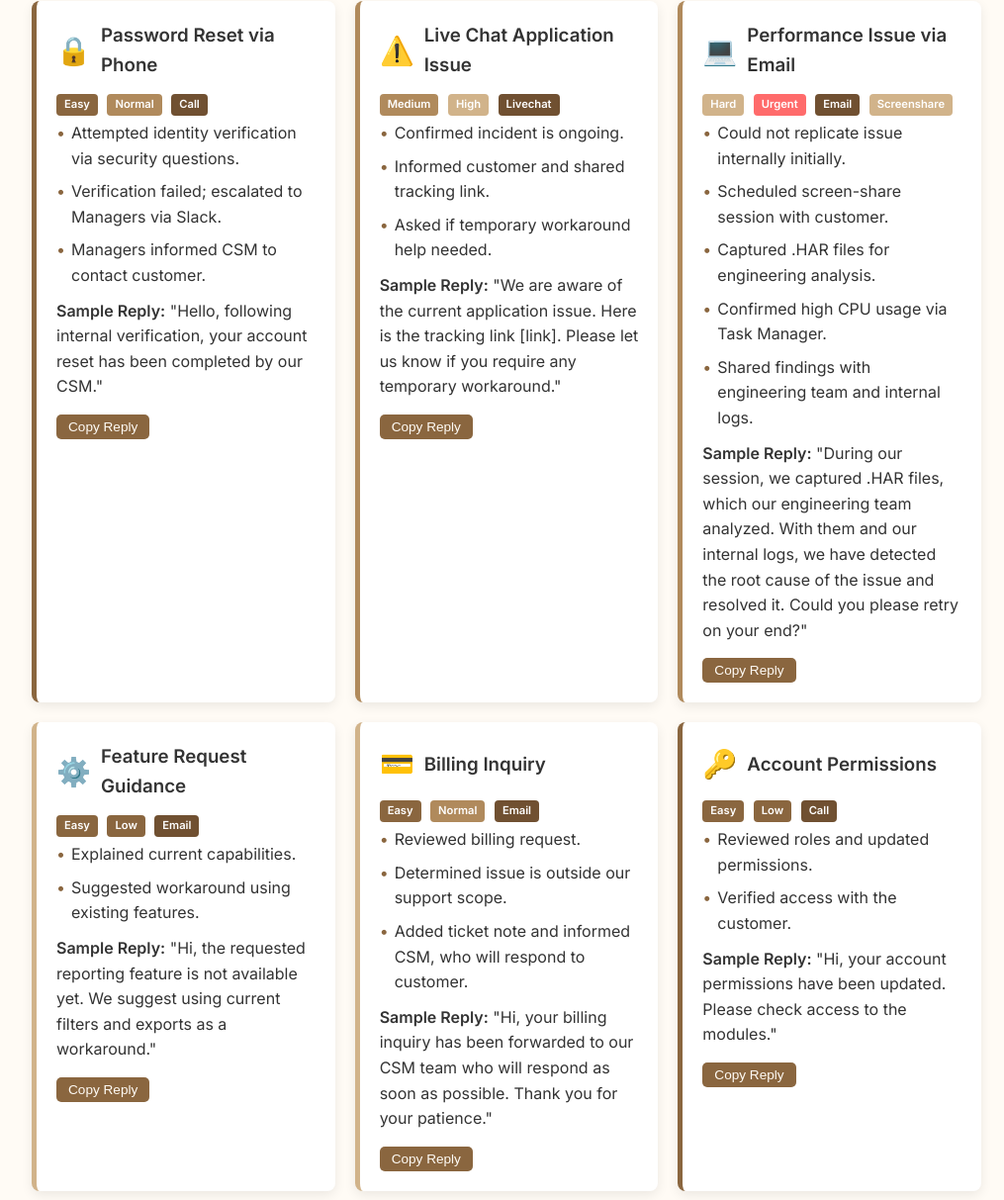
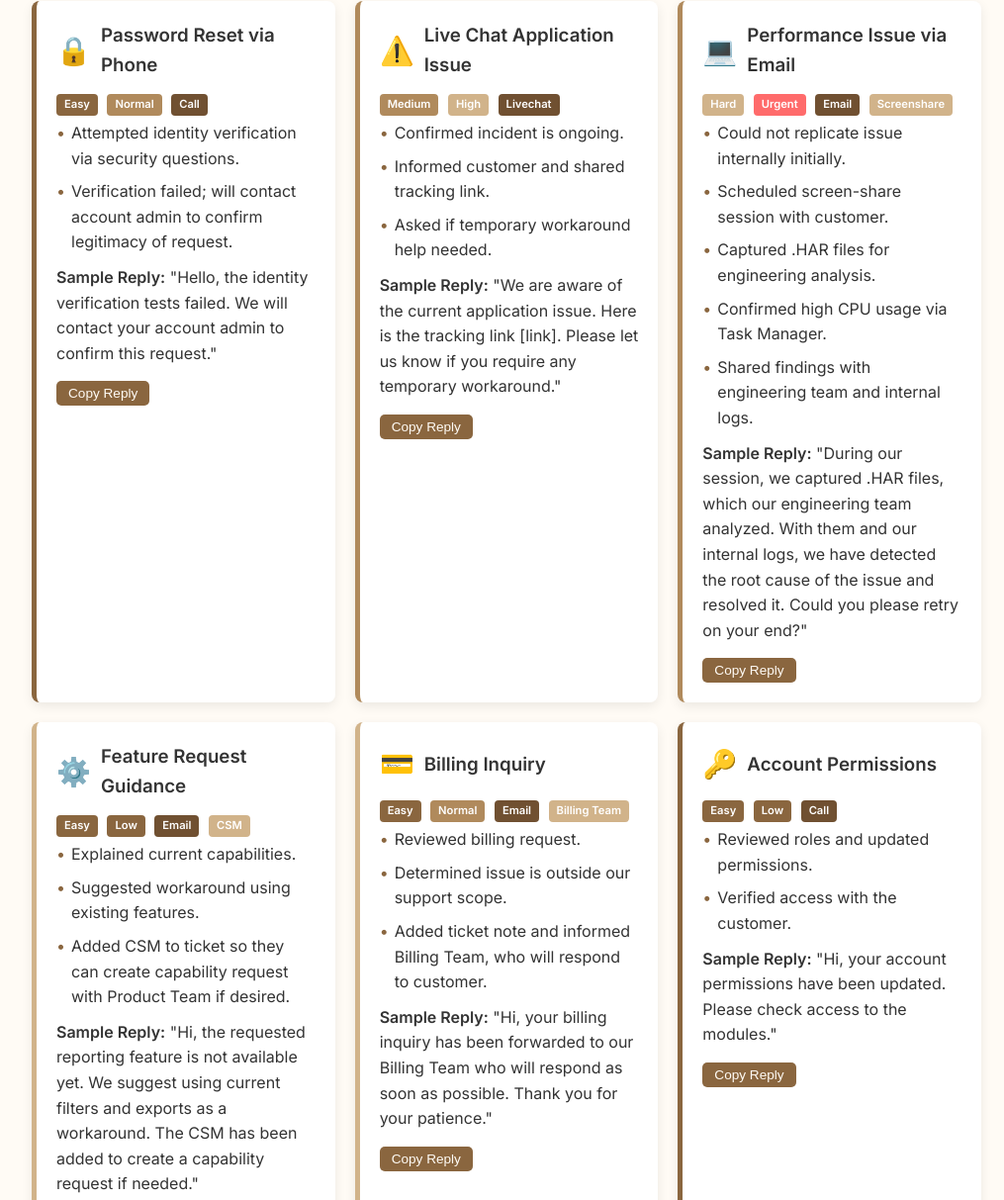
Before and after one commit to isaanasantos/portfolio, a plain HTML site: page index.html in a window 1280 px wide. Shown: the part 257-1470 px from the top of the page at 99% size, without its empty margins (128-1143 px from the left). Drawn offline with Linux system fonts and the light colour scheme.

Commit message:
Update index.html
Added more detailed replies.

```diff
--- a/index.html
+++ b/index.html
@@ -152,10 +152,9 @@
       <span class="badge type">Call</span>
       <ul>
         <li>Attempted identity verification via security questions.</li>
-        <li>Verification failed; escalated to Managers via Slack.</li>
-        <li>Managers informed CSM to contact customer.</li>
+        <li>Verification failed; will contact account admin to confirm legitimacy of request.</li>
       </ul>
-      <p><strong>Sample Reply:</strong> "Hello, following internal verification, your account reset has been completed by our CSM."</p>
+      <p><strong>Sample Reply:</strong> "Hello, the identity verification tests failed. We will contact your account admin to confirm this request."</p>
       <button class="copy-btn" onclick="copyText(this)">Copy Reply</button>
     </div>
 
@@ -198,11 +197,13 @@
       <span class="badge easy">Easy</span>
       <span class="badge low">Low</span>
       <span class="badge type">Email</span>
+      <span class="badge involvement">CSM</span>
       <ul>
         <li>Explained current capabilities.</li>
         <li>Suggested workaround using existing features.</li>
+        <li>Added CSM to ticket so they can create capability request with Product Team if desired.</li>
       </ul>
-      <p><strong>Sample Reply:</strong> "Hi, the requested reporting feature is not available yet. We suggest using current filters and exports as a workaround."</p>
+      <p><strong>Sample Reply:</strong> "Hi, the requested reporting feature is not available yet. We suggest using current filters and exports as a workaround. The CSM has been added to create a capability request if needed."</p>
       <button class="copy-btn" onclick="copyText(this)">Copy Reply</button>
     </div>
 
@@ -212,12 +213,13 @@
       <span class="badge easy">Easy</span>
       <span class="badge normal">Normal</span>
       <span class="badge type">Email</span>
+      <span class="badge involvement">Billing Team</span>
       <ul>
         <li>Reviewed billing request.</li>
         <li>Determined issue is outside our support scope.</li>
-        <li>Added ticket note and informed CSM, who will respond to customer.</li>
+        <li>Added ticket note and informed Billing Team, who will respond to customer.</li>
       </ul>
-      <p><strong>Sample Reply:</strong> "Hi, your billing inquiry has been forwarded to our CSM team who will respond as soon as possible. Thank you for your patience."</p>
+      <p><strong>Sample Reply:</strong> "Hi, your billing inquiry has been forwarded to our Billing Team who will respond as soon as possible. Thank you for your patience."</p>
       <button class="copy-btn" onclick="copyText(this)">Copy Reply</button>
     </div>
 
@@ -241,7 +243,6 @@
       <span class="badge medium">Medium</span>
       <span class="badge high">High</span>
       <span class="badge type">Livechat</span>
-      <span class="badge involvement">Escalation 2nd</span>
       <ul>
         <li>Guided through MFA reset procedure.</li>
         <li>Verified identity and re-enabled access.</li>
@@ -289,7 +290,7 @@
       <span class="badge involvement">Partner</span>
       <ul>
         <li>Investigated internally; confirmed external issue (carrier-related).</li>
-        <li>Logged incident in Jira for engineering visibility.</li>
+        <li>Logged incident in Jira for visibility.</li>
         <li>Placed ticket on hold and informed carrier.</li>
         <li>Monitored carrier resolution progress.</li>
         <li>Carrier resolved issue and provided RCA.</li>
```
